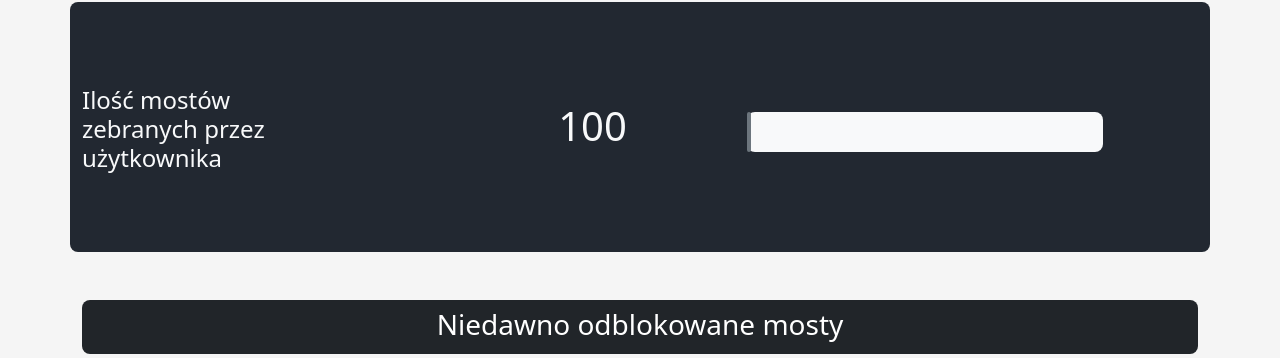
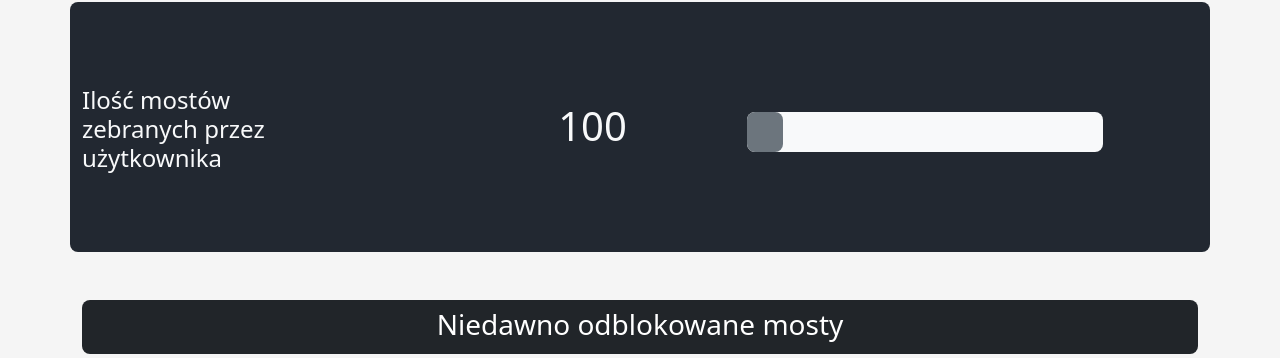
Before and after one commit to GasinskiN/Geocaching_most_wanted, a Flask app: page /profile in a window 1280 px wide. Shown: the part 306-664 px from the top of the page. Run offline with Flask 3, Linux system fonts and the light colour scheme; a user stored in the database is signed in; data comes from the database, SQL or seed files in the repository; some libraries are stand-ins or nearby versions.

Commit message:
change progress bar scaling

```diff
--- a/app/templates/profile.html
+++ b/app/templates/profile.html
@@ -26,7 +26,7 @@
     $.post("/api/profile/user", function (data) {
         $(".name_div").append("<h2>" + data.username + "</h2?")
         $(".points_div").append("<h1>" + data.points + "</h1>")
-        $("#line").css({"width": data.points/100 + "%", "height": "40px"})
+        $("#line").css({"width": data.points/10 + "%", "height": "40px"})
         // console.log(data)
         for (const bridge of data.visited_bridges) {
 
```
